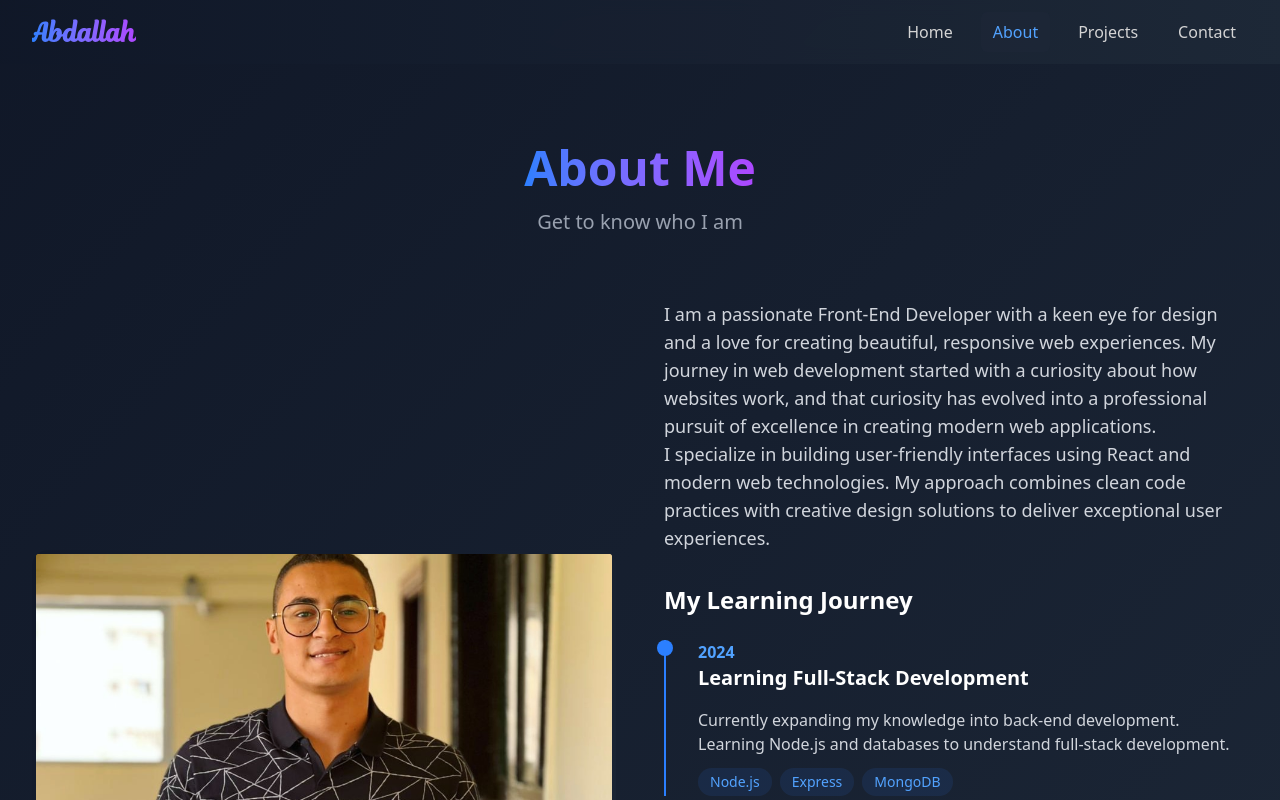
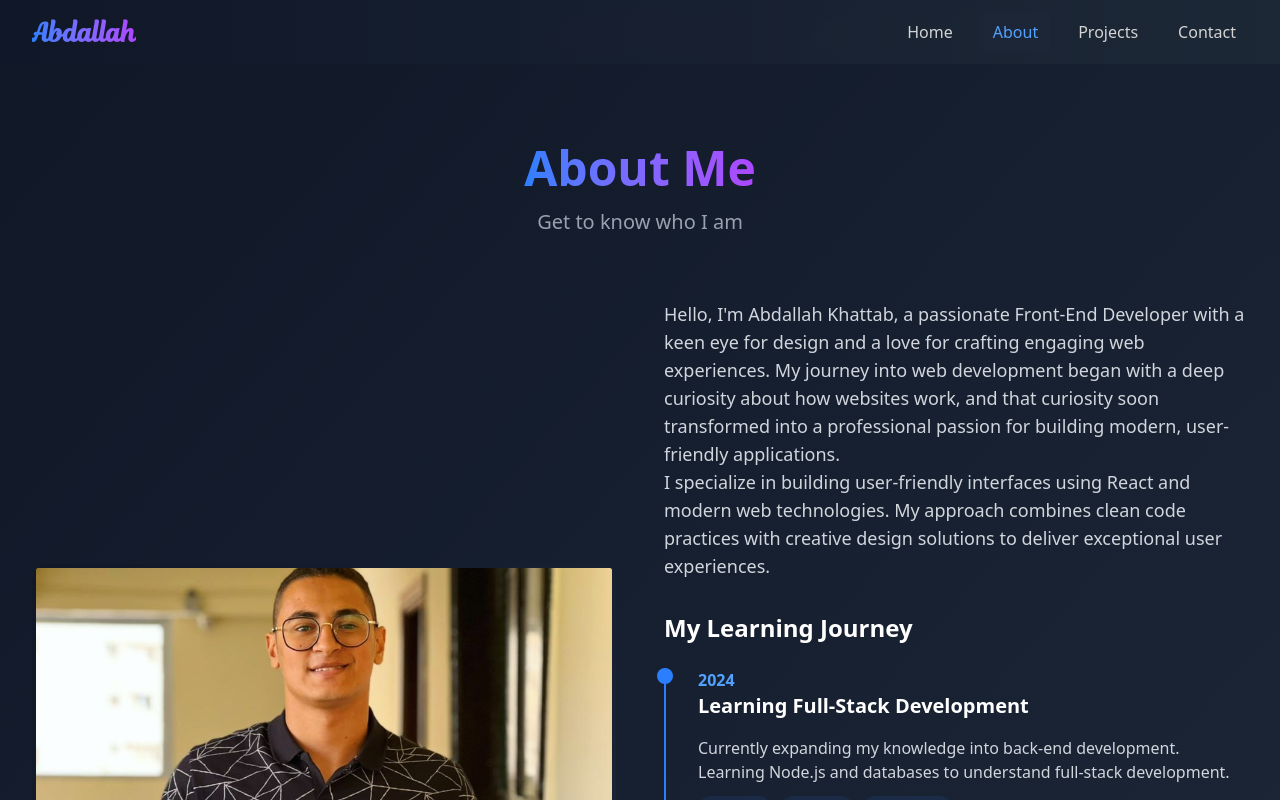
Before and after one commit to AbdallahKhattab11/my-main-portfolio, a React (Vite) app: page /about in a window 1280 px wide. Shown: the top 800 px of the page. Built offline with nearby package versions, Linux system fonts and the light colour scheme.

Commit message:
update paragraph

```diff
--- a/src/components/About.jsx
+++ b/src/components/About.jsx
@@ -1,6 +1,6 @@
 import { motion } from "framer-motion";
-import me from '/src/assets/images/me.jpg'
-import me2 from '/src/assets/images/me2.jpg'
+import me from "/src/assets/images/me.jpg";
+import me2 from "/src/assets/images/me2.jpg";
 
 const About = () => {
   const learningJourney = [
@@ -62,7 +62,9 @@ const About = () => {
           >
             <div className="aspect-square rounded-2xl overflow-hidden bg-gradient-to-br from-gray-900 to-gray-800 p-1">
               <div className="w-full h-full bg-[#1e1e1e] rounded-2xl flex items-center justify-center">
-                <span className="text-6xl"><img src={me2} alt="Abdallah Khattab image" /></span>
+                <span className="text-6xl">
+                  <img src={me2} alt="Abdallah Khattab image" />
+                </span>
               </div>
             </div>
           </motion.div>
@@ -76,12 +78,12 @@ const About = () => {
           >
             <div className="prose prose-invert">
               <p className="text-lg text-gray-300">
-                I am a passionate Front-End Developer with a keen eye for design
-                and a love for creating beautiful, responsive web experiences.
-                My journey in web development started with a curiosity about how
-                websites work, and that curiosity has evolved into a
-                professional pursuit of excellence in creating modern web
-                applications.
+                Hello, I'm Abdallah Khattab, a passionate Front-End Developer
+                with a keen eye for design and a love for crafting engaging web
+                experiences. My journey into web development began with a deep
+                curiosity about how websites work, and that curiosity soon
+                transformed into a professional passion for building modern,
+                user-friendly applications.
               </p>
               <p className="text-lg text-gray-300">
                 I specialize in building user-friendly interfaces using React
```
